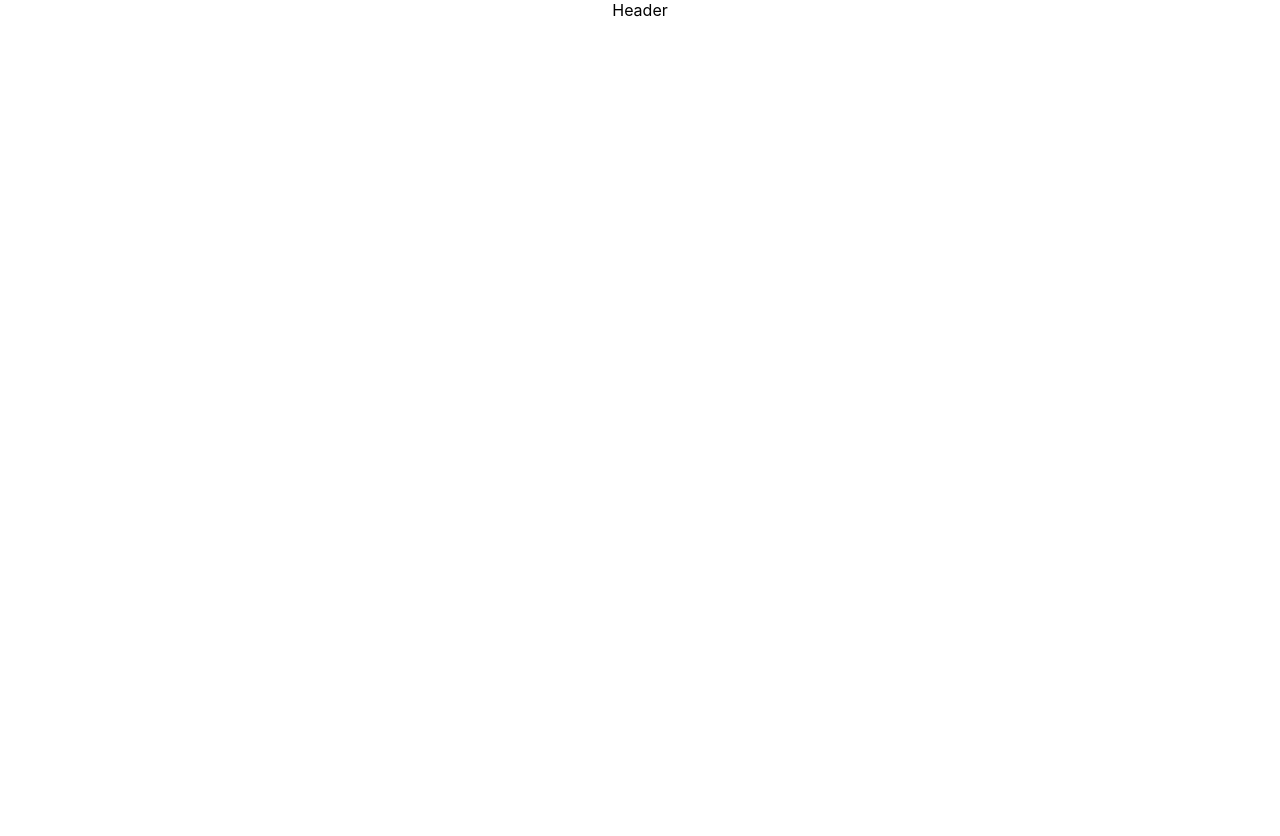
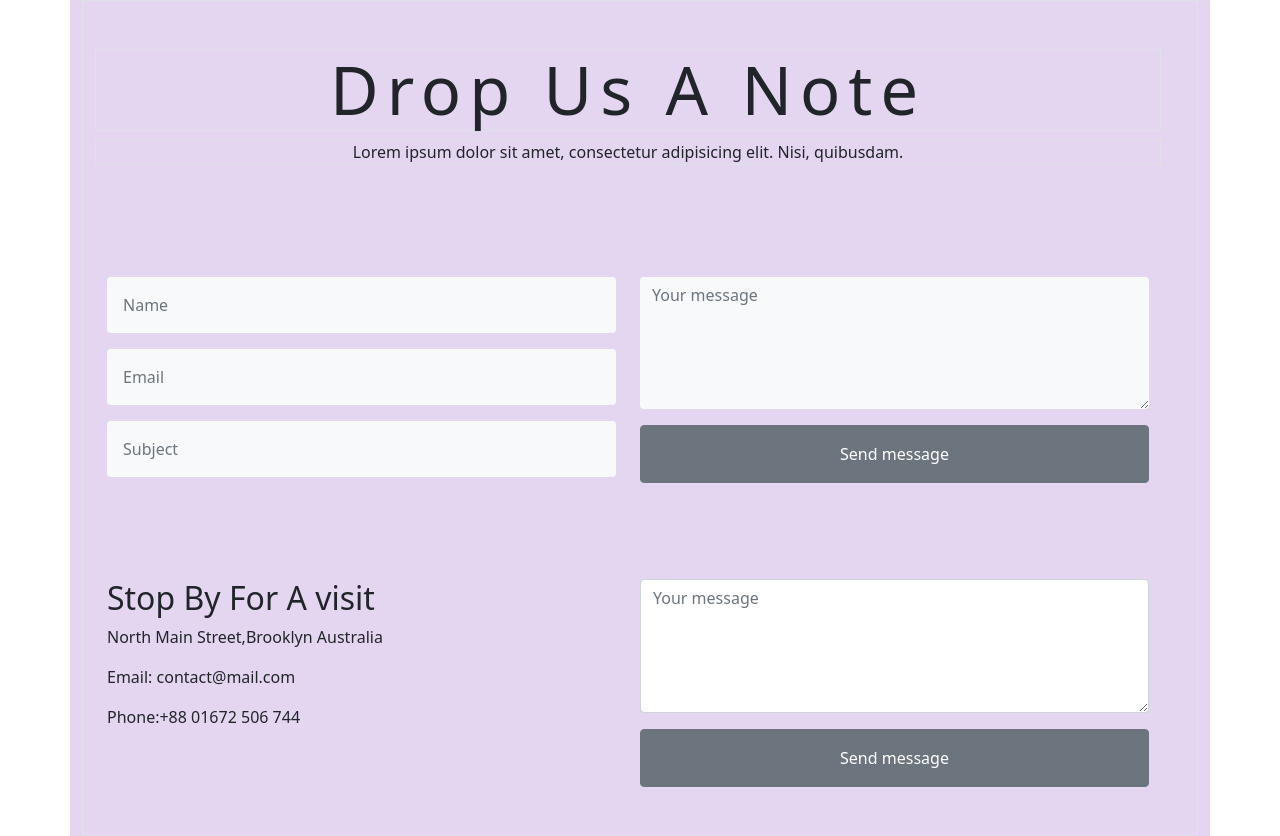
Before and after one commit to moddercoder18/modder-coder, a React (Create React App) app: page / in a window 1280 px wide. Before the commit the page ends 800 px from the top, so only its background shows below. Built offline with nearby package versions, Linux system fonts and the light colour scheme.

Commit message:
Add React Bootstrap,Create Contact Page

```diff
--- a/package.json
+++ b/package.json
@@ -6,7 +6,9 @@
     "@testing-library/jest-dom": "^5.16.4",
     "@testing-library/react": "^13.3.0",
     "@testing-library/user-event": "^13.5.0",
+    "bootstrap": "^5.1.3",
     "react": "^18.1.0",
+    "react-bootstrap": "^2.4.0",
     "react-dom": "^18.1.0",
     "react-scripts": "5.0.1",
     "web-vitals": "^2.1.4"
--- a/public/index.html
+++ b/public/index.html
@@ -1,4 +1,4 @@
-<!DOCTYPE html>
+
 <html lang="en">
   <head>
     <meta charset="utf-8" />
--- a/src/App.js
+++ b/src/App.js
@@ -1,10 +1,15 @@
-import logo from './logo.svg';
+// import  from './logo.svg';
 import './App.css';
-import Header from './components/Header';
+
+import './components/Contact.css'
+import { Container } from 'react-bootstrap';
+import Contact from './components/Contact'
 function App() {
   return (
     <div className="App">
-      <Header/>
+      <Container >
+        <Contact />
+      </Container>
     </div>
   );
 }
--- /dev/null
+++ b/src/components/Contact.css
@@ -0,0 +1,25 @@
+@import url('https://fonts.googleapis.com/css2?family=Poppins:wght@200&display=swap');
+
+.section-1{
+    height: 100%;
+    width: 100%;
+
+}
+
+.Container{
+    width: 100%;
+    background: rgba(209, 185, 232, 0.59);
+    /* background: url("./featue-bg.jpg");
+    background-size:cover;
+    background-repeat: no-repeat;    */
+
+}
+h4{
+    letter-spacing: 1vmin;
+    font-size: 50pt !important;
+
+
+}
+.section-2{
+    text-align: left;
+}
--- /dev/null
+++ b/src/components/Contact.js
@@ -0,0 +1,60 @@
+import React from "react";
+import Row from 'react-bootstrap/Row';
+import Col from 'react-bootstrap/Col';
+import Container from 'react-bootstrap/Container';
+import './Contact.css';
+//import { Container } from "react-bootstrap";
+//import FeatureBG from './featue-bg.jpg'
+
+
+
+const Contact = () => {
+  return (
+    <Container fluid="lg" className="border d-flex justify-content-center align-item-center" >
+    <Row className="section-1" >
+      <Row className="my-5">
+      <h4 className="border ">Drop Us A Note</h4>
+      <p className="border ">Lorem ipsum dolor sit amet, consectetur adipisicing elit. Nisi, quibusdam.</p>
+      </Row>
+
+      <Row className="my-5">
+
+        <Col>
+
+          <input type="text" placeholder="Name" className="form-control mb-3 p-3  bg-light border border-0" ></input>
+          <input type="email" placeholder="Email" className="form-control mb-3 p-3 bg-light border border-0"></input>
+          <input type="text" placeholder="Subject" className="form-control p-3 bg-light border border-0 "></input>
+
+
+        </Col>
+        <Col>
+          <textarea type="text" id="message" name="message" rows="5" cols="50" placeholder="Your message" className="form-control bg-light border border-0" ></textarea>
+         <button className="btn btn-secondary w-100 p-3 mt-3" >Send message</button>
+        </Col>
+
+      </Row>
+
+      <Row className="my-5 section-2">
+
+        <Col >
+        <h2>Stop By For A visit</h2>
+        <p>North Main Street,Brooklyn Australia</p>
+        <p>Email: contact@mail.com</p>
+        <p>Phone:+88 01672 506 744</p>
+        <Row>
+
+        </Row>
+
+        </Col>
+        <Col>
+          <textarea type="text" id="message" name="message" rows="5" cols="50" placeholder="Your message" className="form-control" ></textarea>
+         <button className="btn btn-secondary w-100 p-3 mt-3" >Send message</button>
+        </Col>
+
+      </Row>
+
+    </Row>
+    </Container>
+  );
+}
+export default Contact;
--- a/src/index.js
+++ b/src/index.js
@@ -1,8 +1,8 @@
 import React from 'react';
 import ReactDOM from 'react-dom/client';
-import './index.css';
 import App from './App';
 import reportWebVitals from './reportWebVitals';
+import 'bootstrap/dist/css/bootstrap.min.css';
 
 const root = ReactDOM.createRoot(document.getElementById('root'));
 root.render(
```
Also changed, not shown: src/App.css (line endings or trailing spaces), src/components/featue-bg.jpg (added), 1 other file (tests, documents, lock files or other folders).
